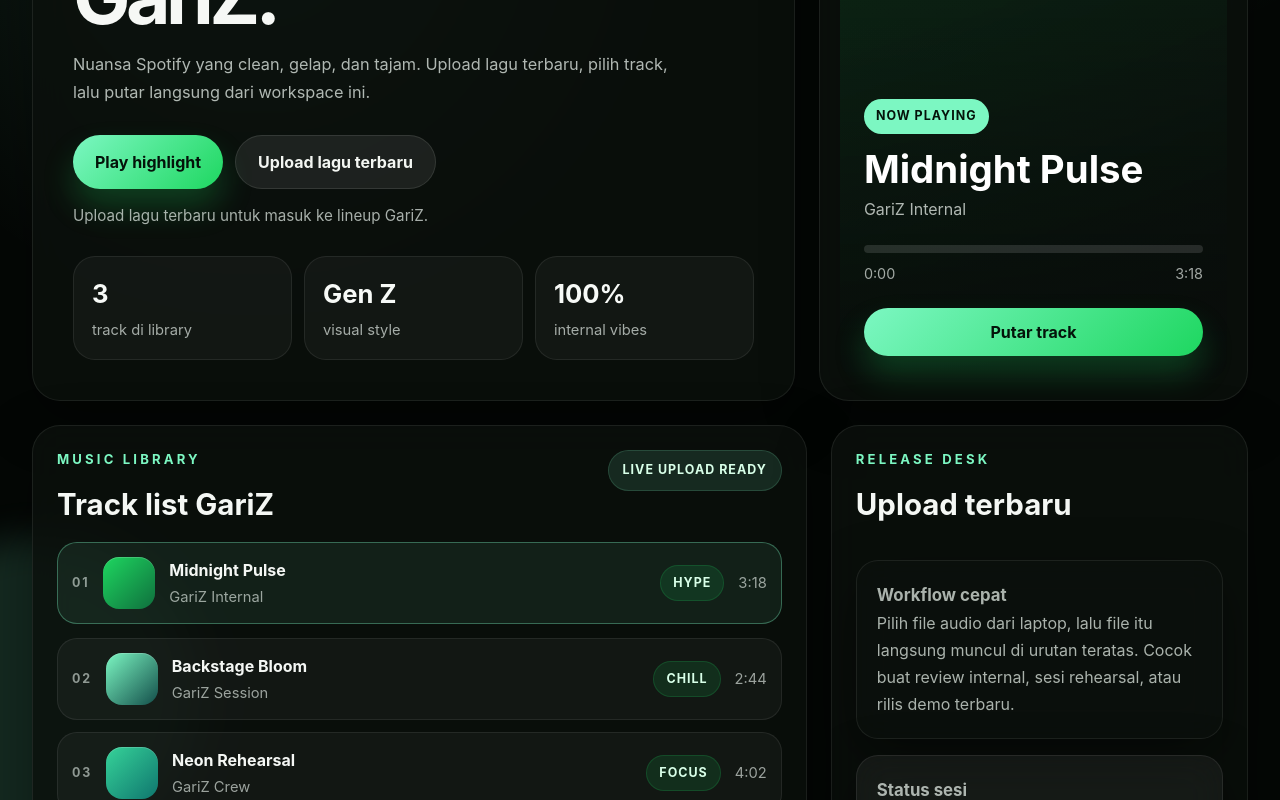
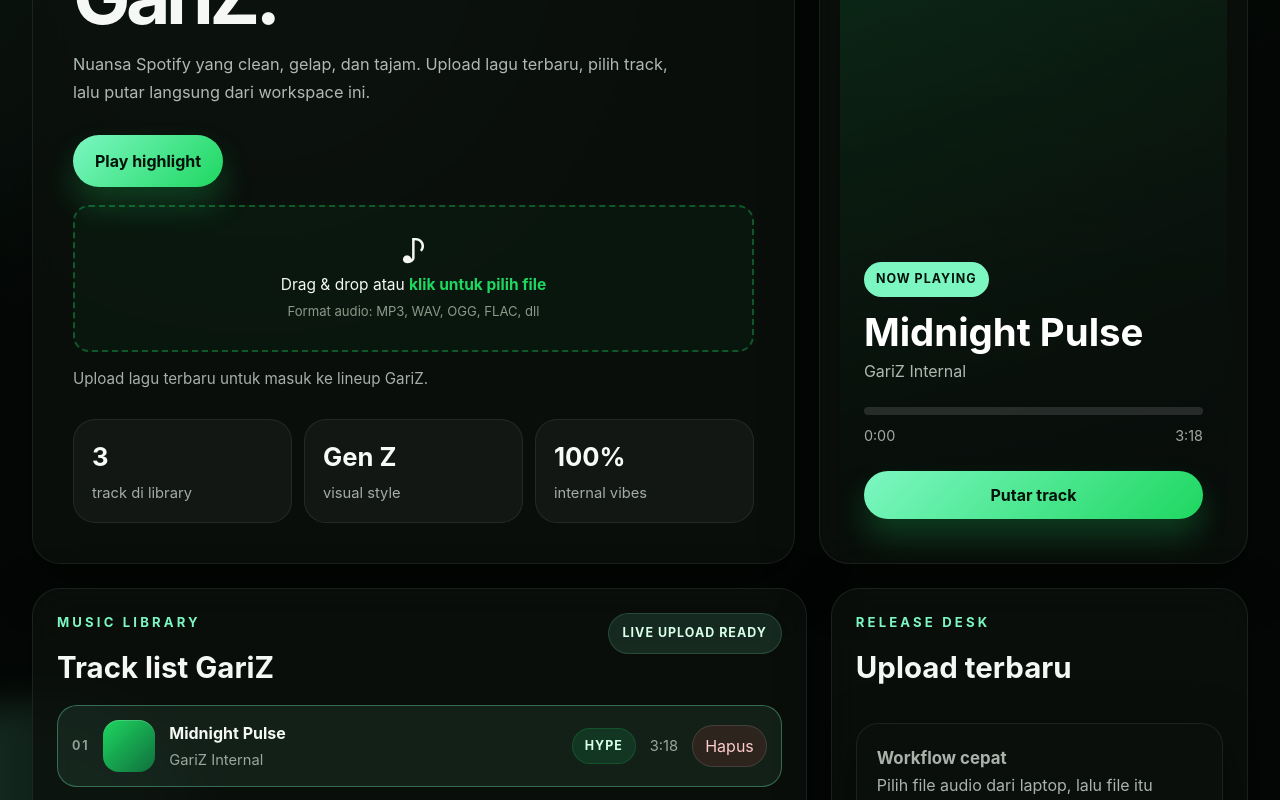
Before and after one commit to indrawanDhede/gariz, a React (Vite) app: page / in a window 1280 px wide. Shown: the part 360-1160 px from the top of the page. Built offline with nearby package versions, Linux system fonts and the light colour scheme.

Commit message:
feat: drag & drop upload zone + judul lagu input modal

```diff
--- a/src/App.css
+++ b/src/App.css
@@ -325,7 +325,7 @@
 
 .track-row {
   display: grid;
-  grid-template-columns: auto auto minmax(0, 1fr) auto auto;
+  grid-template-columns: auto auto minmax(0, 1fr) auto auto auto;
   align-items: center;
   gap: 14px;
   width: 100%;
@@ -387,6 +387,27 @@
 .track-duration {
   color: rgba(233, 243, 236, 0.64);
   font-size: 0.92rem;
+}
+
+.track-delete {
+  border: 1px solid rgba(255, 255, 255, 0.12);
+  border-radius: 999px;
+  padding: 8px 12px;
+  color: #fecaca;
+  background: rgba(239, 68, 68, 0.12);
+  cursor: pointer;
+  transition:
+    transform 180ms ease,
+    background-color 180ms ease,
+    border-color 180ms ease;
+}
+
+.track-delete:hover,
+.track-delete:focus-visible {
+  transform: translateY(-1px);
+  background: rgba(239, 68, 68, 0.18);
+  border-color: rgba(239, 68, 68, 0.35);
+  outline: none;
 }
 
 .track-chip {
@@ -496,8 +517,144 @@
   }
 
   .track-chip,
-  .track-duration {
+  .track-duration,
+  .track-delete {
     grid-column: 3;
     justify-self: start;
   }
 }
+
+/* ── Drop zone ───────────────────────────────── */
+.drop-zone {
+  display: flex;
+  flex-direction: column;
+  align-items: center;
+  justify-content: center;
+  gap: 6px;
+  margin-top: 18px;
+  padding: 28px 20px;
+  border: 2px dashed rgba(30, 215, 96, 0.35);
+  border-radius: 16px;
+  background: rgba(30, 215, 96, 0.04);
+  cursor: pointer;
+  transition:
+    border-color 0.2s,
+    background 0.2s;
+  text-align: center;
+}
+
+.drop-zone:hover,
+.drop-zone:focus-visible {
+  border-color: rgba(30, 215, 96, 0.65);
+  background: rgba(30, 215, 96, 0.08);
+  outline: none;
+}
+
+.drop-zone--over {
+  border-color: #1ed760;
+  background: rgba(30, 215, 96, 0.14);
+  box-shadow: 0 0 0 4px rgba(30, 215, 96, 0.15);
+}
+
+.drop-zone-icon {
+  font-size: 2rem;
+  line-height: 1;
+}
+
+.drop-zone-label {
+  color: #f4f7f4;
+  font-size: 0.97rem;
+}
+
+.drop-zone-label strong {
+  color: #1ed760;
+}
+
+.drop-zone-hint {
+  color: #8a9a8a;
+  font-size: 0.82rem;
+}
+
+/* ── Upload modal ────────────────────────────── */
+.upload-overlay {
+  position: fixed;
+  inset: 0;
+  background: rgba(0, 0, 0, 0.72);
+  display: flex;
+  align-items: center;
+  justify-content: center;
+  z-index: 200;
+  backdrop-filter: blur(4px);
+}
+
+.upload-modal {
+  background: #1a2420;
+  border: 1px solid rgba(30, 215, 96, 0.2);
+  border-radius: 20px;
+  padding: 32px 28px;
+  width: min(520px, calc(100vw - 40px));
+  max-height: 80vh;
+  overflow-y: auto;
+  display: flex;
+  flex-direction: column;
+  gap: 16px;
+  box-shadow: 0 24px 64px rgba(0, 0, 0, 0.6);
+}
+
+.upload-modal-title {
+  margin: 0;
+  font-size: 1.25rem;
+  color: #f4f7f4;
+}
+
+.upload-modal-subtitle {
+  margin: 0;
+  font-size: 0.9rem;
+  color: #8a9a8a;
+}
+
+.upload-modal-list {
+  display: flex;
+  flex-direction: column;
+  gap: 12px;
+}
+
+.upload-modal-item {
+  display: flex;
+  flex-direction: column;
+  gap: 6px;
+}
+
+.upload-modal-filename {
+  font-size: 0.8rem;
+  color: #8a9a8a;
+  white-space: nowrap;
+  overflow: hidden;
+  text-overflow: ellipsis;
+}
+
+.upload-modal-input {
+  padding: 10px 14px;
+  border-radius: 10px;
+  border: 1.5px solid rgba(30, 215, 96, 0.3);
+  background: rgba(255, 255, 255, 0.05);
+  color: #f4f7f4;
+  font-size: 0.95rem;
+  outline: none;
+  transition: border-color 0.2s;
+}
+
+.upload-modal-input:focus {
+  border-color: #1ed760;
+}
+
+.upload-modal-input::placeholder {
+  color: #8a9a8a;
+}
+
+.upload-modal-actions {
+  display: flex;
+  gap: 12px;
+  justify-content: flex-end;
+  margin-top: 4px;
+}
--- a/src/App.jsx
+++ b/src/App.jsx
@@ -117,11 +117,61 @@ function App() {
   const [uploadMessage, setUploadMessage] = useState(
     "Upload lagu terbaru untuk masuk ke lineup GariZ.",
   );
+  const [isDragOver, setIsDragOver] = useState(false);
+  const [pendingUploads, setPendingUploads] = useState([]);
 
   const selectedTrack = useMemo(
-    () => tracks.find((track) => track.id === selectedTrackId) ?? tracks[0],
+    () =>
+      tracks.find((track) => track.id === selectedTrackId) ?? tracks[0] ?? null,
     [selectedTrackId, tracks],
   );
+
+  const revokeTrackSource = (source) => {
+    if (!source || !source.startsWith("blob:")) {
+      return;
+    }
+
+    URL.revokeObjectURL(source);
+    localUrlsRef.current = localUrlsRef.current.filter((url) => url !== source);
+  };
+
+  const handleDeleteTrack = (trackId) => {
+    const trackToDelete = tracks.find((track) => track.id === trackId);
+
+    if (!trackToDelete) {
+      return;
+    }
+
+    const remainingTracks = tracks.filter((track) => track.id !== trackId);
+
+    revokeTrackSource(trackToDelete.source);
+    setTracks(remainingTracks);
+
+    if (selectedTrackId === trackId) {
+      setSelectedTrackId(remainingTracks[0]?.id ?? null);
+      setIsPlaying(false);
+      setCurrentTime(0);
+      setDuration(0);
+
+      if (audioRef.current) {
+        audioRef.current.pause();
+        audioRef.current.removeAttribute("src");
+        audioRef.current.load();
+      }
+    }
+  };
+
+  const handleConfirmDeleteTrack = (track) => {
+    const shouldDelete = window.confirm(
+      `Yakin ingin hapus lagu "${track.title}" dari list?`,
+    );
+
+    if (!shouldDelete) {
+      return;
+    }
+
+    handleDeleteTrack(track.id);
+  };
 
   useEffect(() => {
     const audio = audioRef.current;
@@ -149,24 +199,60 @@ function App() {
     };
   }, [demoTrackSource]);
 
+  const preparePendingUploads = (files) => {
+    const pending = files.map((file, index) => ({
+      id: Date.now() + index,
+      file,
+      title: file.name.replace(/\.[^.]+$/, ""),
+      blobUrl: URL.createObjectURL(file),
+    }));
+    setPendingUploads(pending);
+  };
+
   const handleFileChange = (event) => {
     const files = Array.from(event.target.files ?? []);
+    if (!files.length) return;
+    preparePendingUploads(files);
+    event.target.value = "";
+  };
 
-    if (!files.length) {
-      return;
+  const handleDragOver = (event) => {
+    event.preventDefault();
+    setIsDragOver(true);
+  };
+
+  const handleDragLeave = (event) => {
+    if (!event.currentTarget.contains(event.relatedTarget)) {
+      setIsDragOver(false);
     }
+  };
 
-    const nextTracks = files.map((file, index) => {
-      const source = URL.createObjectURL(file);
-      localUrlsRef.current.push(source);
+  const handleDrop = (event) => {
+    event.preventDefault();
+    setIsDragOver(false);
+    const files = Array.from(event.dataTransfer.files).filter((f) =>
+      f.type.startsWith("audio/"),
+    );
+    if (!files.length) return;
+    preparePendingUploads(files);
+  };
 
+  const handlePendingTitleChange = (id, title) => {
+    setPendingUploads((cur) =>
+      cur.map((item) => (item.id === id ? { ...item, title } : item)),
+    );
+  };
+
+  const handleConfirmUpload = () => {
+    const nextTracks = pendingUploads.map((item, index) => {
+      localUrlsRef.current.push(item.blobUrl);
       return {
-        id: Date.now() + index,
-        title: file.name.replace(/\.[^.]+$/, ""),
+        id: item.id,
+        title: item.title.trim() || item.file.name.replace(/\.[^.]+$/, ""),
         artist: "Upload terbaru",
         mood: "Fresh drop",
         duration: "Baru saja",
-        source,
+        source: item.blobUrl,
         accent:
           index % 3 === 0
             ? "linear-gradient(135deg, #1ed760, #0f766e)"
@@ -175,11 +261,15 @@ function App() {
               : "linear-gradient(135deg, #22c55e, #064e3b)",
       };
     });
-
-    setTracks((currentTracks) => [...nextTracks, ...currentTracks]);
+    setTracks((cur) => [...nextTracks, ...cur]);
     setSelectedTrackId(nextTracks[0].id);
     setUploadMessage(`${nextTracks.length} lagu baru berhasil diunggah.`);
-    event.target.value = "";
+    setPendingUploads([]);
+  };
+
+  const handleCancelUpload = () => {
+    pendingUploads.forEach((item) => URL.revokeObjectURL(item.blobUrl));
+    setPendingUploads([]);
   };
 
   const handlePlayPause = async () => {
@@ -235,9 +325,33 @@ function App() {
             >
               {isPlaying ? "Pause session" : "Play highlight"}
             </button>
-            <label className="secondary-button" htmlFor="track-upload">
-              Upload lagu terbaru
-            </label>
+          </div>
+
+          <div
+            className={`drop-zone${isDragOver ? " drop-zone--over" : ""}`}
+            onDragOver={handleDragOver}
+            onDragLeave={handleDragLeave}
+            onDrop={handleDrop}
+            role="button"
+            tabIndex={0}
+            aria-label="Drop file audio atau klik untuk pilih file"
+            onClick={() => document.getElementById("track-upload").click()}
+            onKeyDown={(e) => {
+              if (e.key === "Enter" || e.key === " ") {
+                e.preventDefault();
+                document.getElementById("track-upload").click();
+              }
+            }}
+          >
+            <span className="drop-zone-icon" aria-hidden="true">
+              ♪
+            </span>
+            <span className="drop-zone-label">
+              Drag &amp; drop atau <strong>klik untuk pilih file</strong>
+            </span>
+            <span className="drop-zone-hint">
+              Format audio: MP3, WAV, OGG, FLAC, dll
+            </span>
             <input
               id="track-upload"
               className="upload-input"
@@ -270,6 +384,8 @@ function App() {
           <div className="hero-card-glow" />
           <div className="now-playing">
             <span className="now-tag">Now playing</span>
+            {selectedTrack ? (
+              <>
                 <h2>{selectedTrack.title}</h2>
                 <p>{selectedTrack.artist}</p>
 
@@ -289,6 +405,13 @@ function App() {
                 >
                   {isPlaying ? "Jeda" : "Putar"} track
                 </button>
+              </>
+            ) : (
+              <>
+                <h2>Belum ada lagu</h2>
+                <p>Upload atau tambahkan lagu dulu untuk mulai memutar sesi.</p>
+              </>
+            )}
           </div>
         </div>
       </section>
@@ -308,11 +431,18 @@ function App() {
               const isActive = track.id === selectedTrackId;
 
               return (
-                <button
+                <div
                   key={track.id}
-                  type="button"
                   className={`track-row ${isActive ? "active" : ""}`}
+                  role="button"
+                  tabIndex={0}
                   onClick={() => setSelectedTrackId(track.id)}
+                  onKeyDown={(event) => {
+                    if (event.key === "Enter" || event.key === " ") {
+                      event.preventDefault();
+                      setSelectedTrackId(track.id);
+                    }
+                  }}
                 >
                   <span className="track-index">
                     {String(index + 1).padStart(2, "0")}
@@ -327,7 +457,18 @@ function App() {
                   </span>
                   <span className="track-chip">{track.mood}</span>
                   <span className="track-duration">{track.duration}</span>
+                  <button
+                    type="button"
+                    className="track-delete"
+                    aria-label={`Hapus lagu ${track.title}`}
+                    onClick={(event) => {
+                      event.stopPropagation();
+                      handleConfirmDeleteTrack(track);
+                    }}
+                  >
+                    Hapus
                   </button>
+                </div>
               );
             })}
           </div>
@@ -371,6 +512,57 @@ function App() {
         onEnded={() => setIsPlaying(false)}
         onPause={() => setIsPlaying(false)}
       />
+
+      {pendingUploads.length > 0 && (
+        <div
+          className="upload-overlay"
+          role="dialog"
+          aria-modal="true"
+          aria-label="Edit judul lagu sebelum upload"
+        >
+          <div className="upload-modal">
+            <h3 className="upload-modal-title">Edit judul lagu</h3>
+            <p className="upload-modal-subtitle">
+              {pendingUploads.length} file siap diunggah. Atur judul sebelum
+              masuk ke library.
+            </p>
+            <div className="upload-modal-list">
+              {pendingUploads.map((item) => (
+                <div key={item.id} className="upload-modal-item">
+                  <span className="upload-modal-filename">
+                    {item.file.name}
+                  </span>
+                  <input
+                    type="text"
+                    className="upload-modal-input"
+                    value={item.title}
+                    placeholder="Judul lagu..."
+                    onChange={(e) =>
+                      handlePendingTitleChange(item.id, e.target.value)
+                    }
+                  />
+                </div>
+              ))}
+            </div>
+            <div className="upload-modal-actions">
+              <button
+                type="button"
+                className="secondary-button"
+                onClick={handleCancelUpload}
+              >
+                Batal
+              </button>
+              <button
+                type="button"
+                className="primary-button"
+                onClick={handleConfirmUpload}
+              >
+                Tambah ke Library
+              </button>
+            </div>
+          </div>
+        </div>
+      )}
     </main>
   );
 }
```
Also changed, not shown: 1 other file (tests, documents, lock files or other folders). Lines whose indentation alone changed are shown as unchanged.
